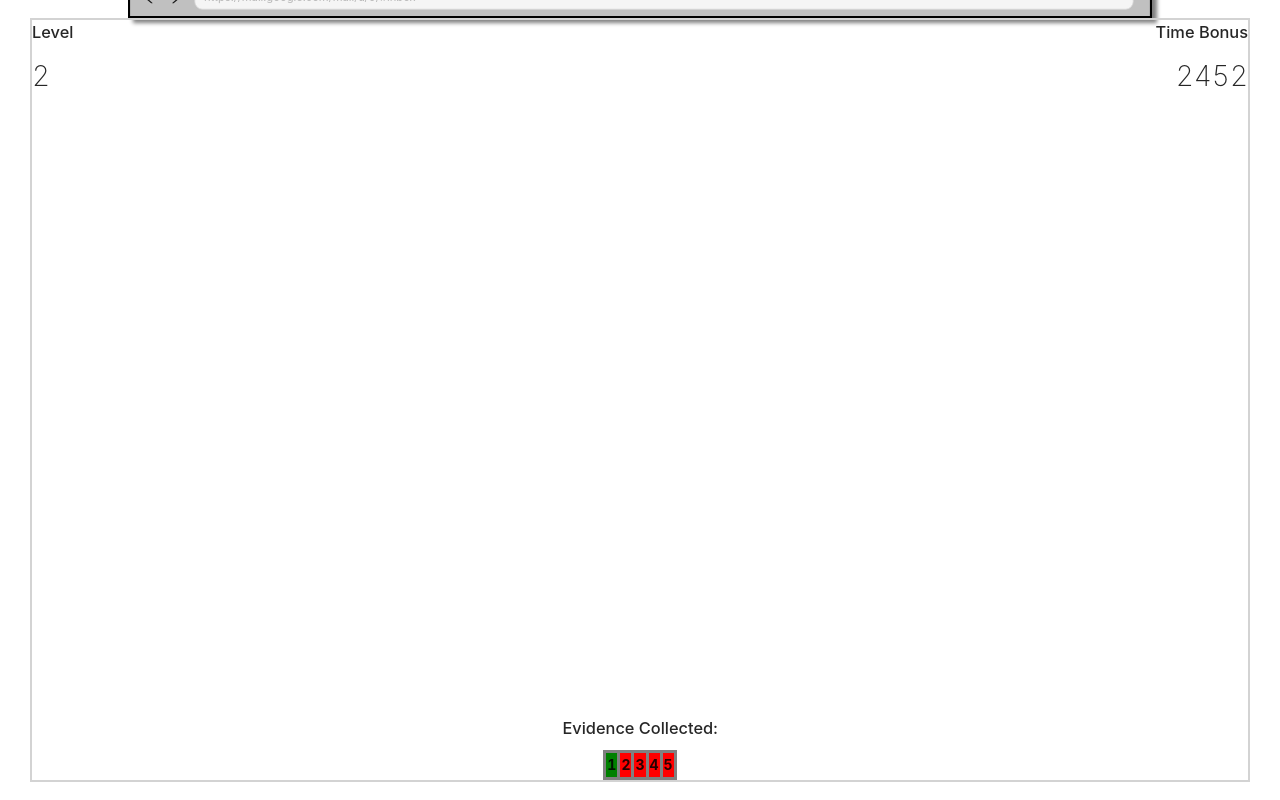
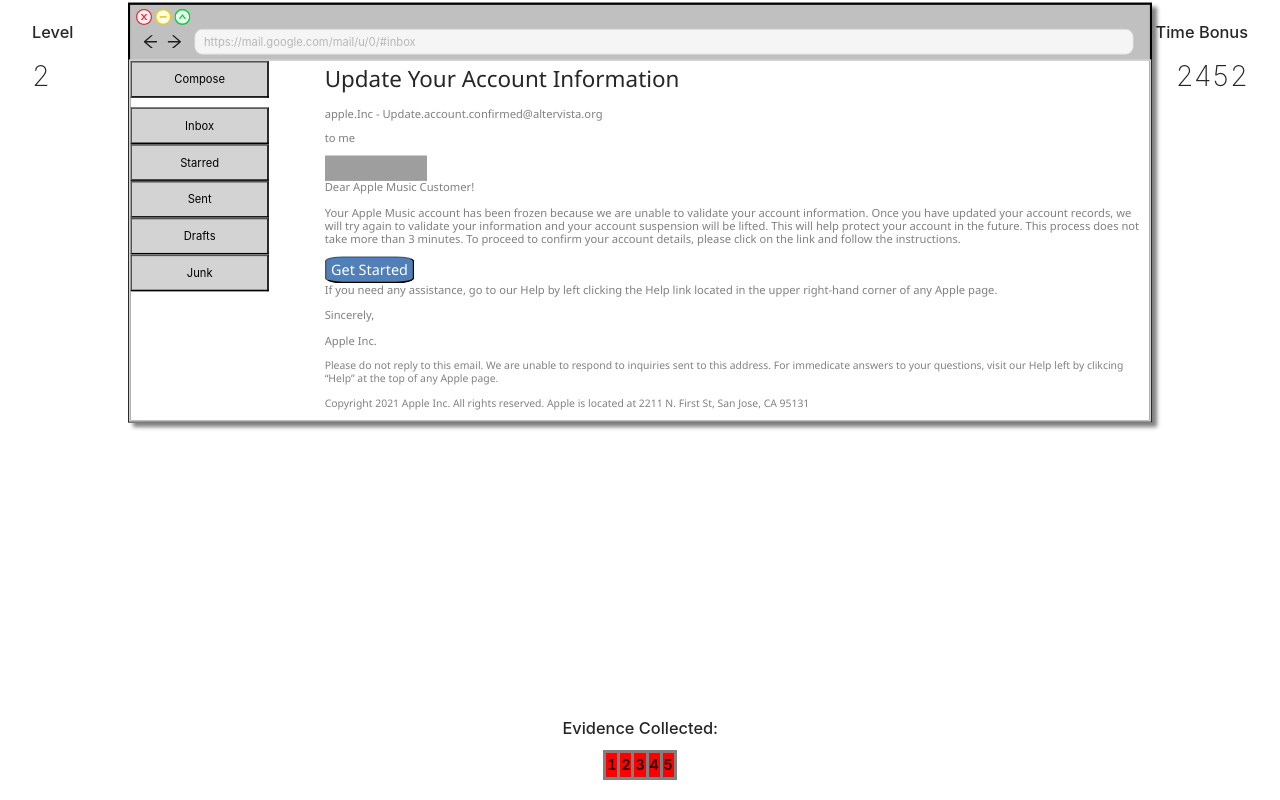
Before and after one commit to NelsonL19/scambusters, a React (Create React App) app: page /level2 in a window 1280 px wide. Built offline with nearby package versions, Linux system fonts and the light colour scheme; grey boxes are pictures that could not be loaded.

Commit message:
Fixing the react specific issues
It now works inside the game

```diff
--- a/src/components/apple_music_email.jsx
+++ b/src/components/apple_music_email.jsx
@@ -1,10 +1,10 @@
 import '../styles/apple_music.css'
 import { Button } from 'antd';
 
-const apple_music_email = () => {
+const Apple_music_email = () => {
 
     return (
-        <div class="flex-container">
+        <div class="flex-container" id ="flexApple">
         <div class="mailBox">
             <button id="compose">Compose</button>
             <button>Inbox</button>
@@ -18,10 +18,10 @@ const apple_music_email = () => {
             <h1 class="emailName">Update Your Account Information</h1>
             <p class="sender">apple.Inc - Update.account.confirmed@altervista.org </p>
             <p>to me</p>
-            <img class="logo" src="../assets/appleMusicLogo.png" alt="AppleMusic" width="128" height="32"></img>
+            <img class="logo" src="../assets/appleMusicLogo.png" alt="AppleMusic" width="128" height="32"/>
             <p>Dear Apple Music Customer!
-            <br></br>
-            <br></br>
+            <br/>
+            <br/>
             Your Apple Music account has been frozen because we are unable to validate your
             account information. Once you have updated your account records, we will try again
             to validate your information and your account suspension will be lifted. This will help
@@ -31,16 +31,16 @@ const apple_music_email = () => {
             <button>Get Started</button>
             <p>If you need any assistance, go to our Help by left clicking the Help link located in the upper
                 right-hand corner of any Apple page.
-                <br></br>
-                <br></br>
+                <br/>
+                <br/>
                 Sincerely,
-                <br></br>
-                <br></br>
+                <br/>
+                <br/>
                 Apple Inc. </p>
 
             <p class="legaltext">Please do not reply to this email. We are unable to respond to inquiries sent to this address. For immedicate answers
                 to your questions, visit our Help left by clikcing “Help” at the top of any Apple page.
-                <br><br></br></br>
+                <br/><br/>
                 Copyright 2021 Apple Inc. All rights reserved. Apple is located at 2211 N. First St, San Jose, CA 95131</p>
         </div>
     </div>
@@ -48,4 +48,4 @@ const apple_music_email = () => {
 
         )
 }
-export default apple_music_email
+export default Apple_music_email
--- a/src/components/index.js
+++ b/src/components/index.js
@@ -3,4 +3,4 @@ export {default as Browser_Bar} from './browser_bar'
 export {default as Fake_Netflix} from './fake_netflix'
 export {default as Level_Prototype} from './level_prototype'
 export {default as UI_Overlay} from './ui_overlay'
-export {default as apple_music_email} from './apple_music_email'
+export {default as Apple_music_email} from './apple_music_email'
--- a/src/components/ui_overlay.jsx
+++ b/src/components/ui_overlay.jsx
@@ -1,10 +1,10 @@
-import React, {Component, useEffect, useState} from 'react';
+import React, { Component, useEffect, useState } from 'react';
 import { Button } from 'antd';
 import Level_End from './level_end.jsx'
 import '../styles/ui_overlay.css'
 
 export default class UI_Overlay extends Component {
-    constructor(props){
+    constructor(props) {
         super(props)
         this.state = {
             data: null,
@@ -15,60 +15,60 @@ export default class UI_Overlay extends Component {
         }
     }
 
-    componentDidMount() {
+    componentDidMount () {
         this.bonusTimerID = setInterval(
             () => this.tickDownBonus(), 10
         )
 
     }
 
-    componentWillUnmount() {
+    componentWillUnmount () {
         clearInterval(this.bonusTimerID)
     }
 
-    tickDownBonus(){
+    tickDownBonus () {
         // only count down if the bonus > 0 AND the level is still being played.
-        if(this.state.bonusScore <= 0 || this.state.isLevelComplete) {return}
+        if (this.state.bonusScore <= 0 || this.state.isLevelComplete) { return }
 
         this.setState({
             bonusScore: this.state.bonusScore - 1
         })
 
-        if (this.state.isLevelComplete) {return}
+        if (this.state.isLevelComplete) { return }
     }
 
-    scamPressed(){
+    scamPressed () {
         // make sure the level is not already done!
-        if (this.state.isLevelComplete) {return}
+        if (this.state.isLevelComplete) { return }
 
-        if(this.props.level.isScam){
+        if (this.props.level.isScam) {
             // Correct!
-            this.setState({isLevelComplete: true, isCorrect: true})
+            this.setState({ isLevelComplete: true, isCorrect: true })
         }
-        else{
+        else {
             // Incorrect
-            this.setState({isLevelComplete: true, isCorrect: false})
+            this.setState({ isLevelComplete: true, isCorrect: false })
         }
     }
 
-    legitPressed(){
+    legitPressed () {
         // make sure the level is not already done!
-        if (this.state.isLevelComplete) {return}
+        if (this.state.isLevelComplete) { return }
 
-        if(this.props.level.isScam){
+        if (this.props.level.isScam) {
             // Incorrect
-            this.setState({isLevelComplete: true, isCorrect: false})
+            this.setState({ isLevelComplete: true, isCorrect: false })
         }
-        else{
+        else {
             // Correct!
-            this.setState({isLevelComplete: true, isCorrect: true})
+            this.setState({ isLevelComplete: true, isCorrect: true })
 
         }
     }
 
 
 
-    render(){
+    render () {
         let levelType = this.props.level.type;
 
         if (levelType == "scamOrNot") {
@@ -89,21 +89,21 @@ export default class UI_Overlay extends Component {
                         <div className="bottom-row">
                             <h3>Scam or Legit?</h3>
                             <div className="scam-buttons">
-                            <Button className="btn" onClick={this.scamPressed.bind(this)} type="primary" shape="round" size="large" style={{ background: "#D80635", borderColor: "white"}}>SCAM</Button>
-                            <Button className="btn" onClick={this.legitPressed.bind(this)} type="primary" shape="round" size="large" style={{ background: "#01F59C", borderColor: "white"}}>LEGIT</Button>
+                                <Button className="btn" onClick={this.scamPressed.bind(this)} type="primary" shape="round" size="large" style={{ background: "#D80635", borderColor: "white" }}>SCAM</Button>
+                                <Button className="btn" onClick={this.legitPressed.bind(this)} type="primary" shape="round" size="large" style={{ background: "#01F59C", borderColor: "white" }}>LEGIT</Button>
                             </div>
                         </div>
                     </div>
                     <>
                         {this.state.isLevelComplete &&
-                    <Level_End info={this.state}/>
+                            <Level_End info={this.state} />
                         }
                     </>
                 </div>
             )
 
         } else {
-
+            console.log(this.props.level);
             return (
                 <div className="UI_Parent">
                     <div className="flex-container">
@@ -121,20 +121,24 @@ export default class UI_Overlay extends Component {
                             <h3>Evidence Collected:</h3>
                             <div className="collection-count">
                                 <table>
+                                    <thead></thead>
+                                    <tbody>
                                     <tr>
-                                <th class = "hasFound">1</th>
-                                <th class = "notFound">2</th>
-                                <th class = "notFound">3</th>
-                                <th class = "notFound">4</th>
-                                <th class = "notFound">5</th>
+                                        <th className="notFound">1</th>
+                                        <th className="notFound">2</th>
+                                        <th className="notFound">3</th>
+                                        <th className="notFound">4</th>
+                                        <th className="notFound">5</th>
                                     </tr>
+                                    </tbody>
+                                    <tfoot></tfoot>
                                 </table>
                             </div>
                         </div>
                     </div>
                     <>
                         {this.state.isLevelComplete &&
-                    <Level_End info={this.state}/>
+                            <Level_End info={this.state} />
                         }
                     </>
                 </div>
--- a/src/pages/level_2.js
+++ b/src/pages/level_2.js
@@ -1,5 +1,5 @@
 import React, {Component, useEffect, useState} from 'react';
-import {apple_music_email, Browser_Bar} from '../components';
+import {Apple_music_email, Browser_Bar} from '../components';
 
 
 export default class Level_2 extends Component {
@@ -12,7 +12,7 @@ export default class Level_2 extends Component {
     render(){
         return(
             <>
-               <apple_music_email/>
+               <Apple_music_email/>
             </>
         )
     }
--- a/src/styles/apple_music.css
+++ b/src/styles/apple_music.css
@@ -1,4 +1,4 @@
-.flex-container {
+#flexApple {
     display: flex;
     flex-direction: row;
     outline: 2px solid lightgray;
```
Lines whose indentation alone changed are shown as unchanged.
